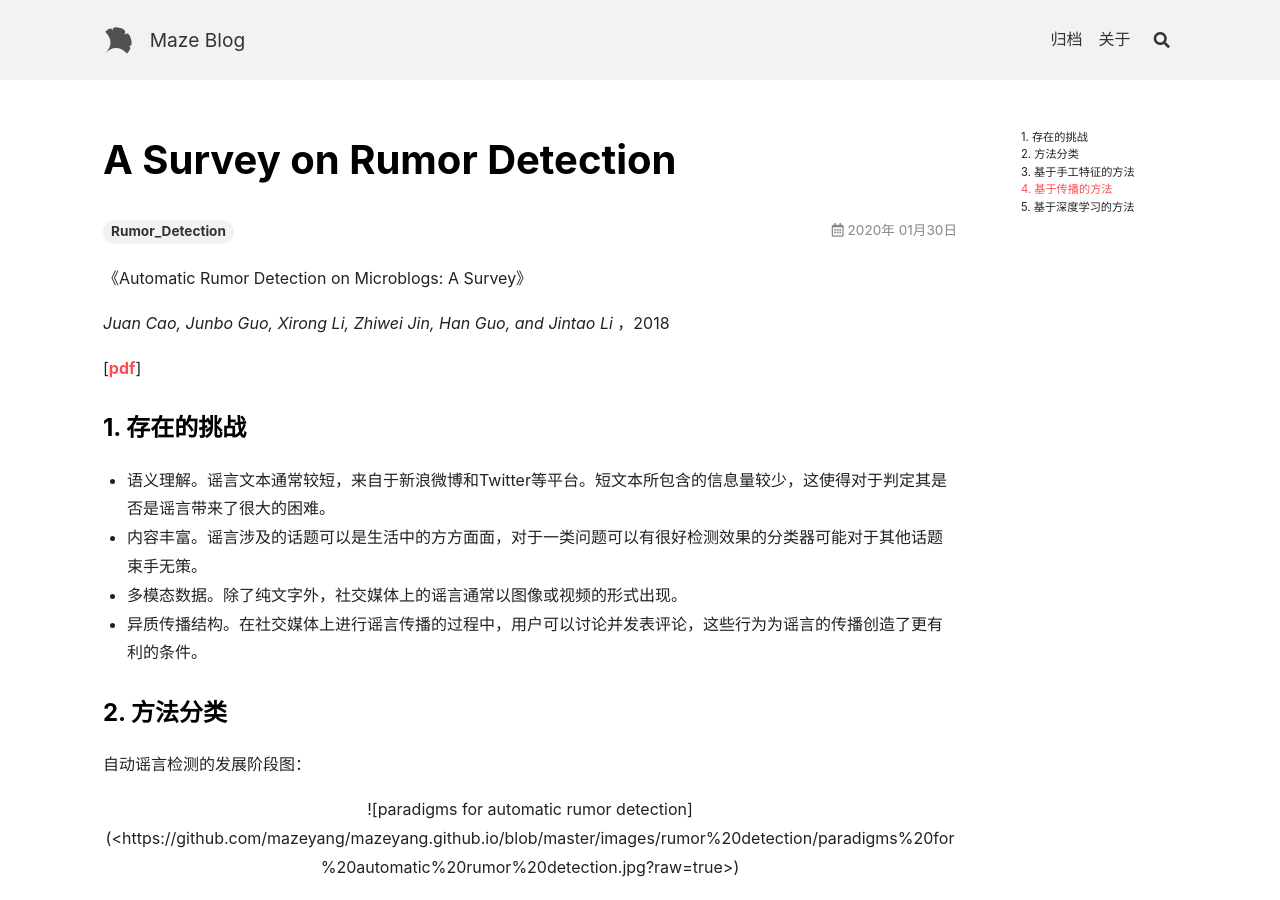
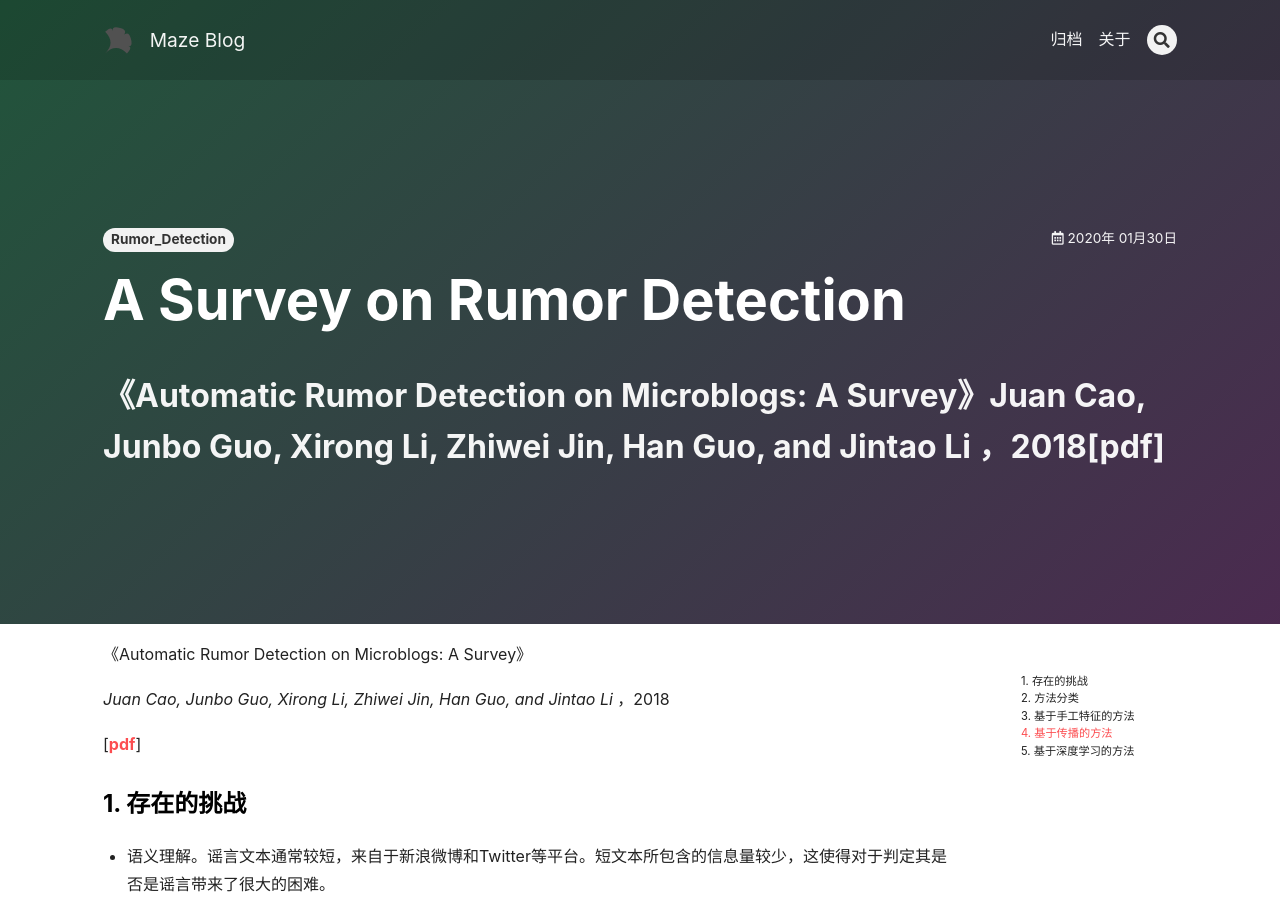
Before and after one commit to mazeyang/mazeyang.github.io, a Jekyll site: the page built from _posts/2020-01-30-a_survey_on_rumor_detection.md, in a window 1280 px wide and 900 px high. Built offline with Jekyll 4.4.1, drawn with Linux system fonts in a browser that asks for light colours; nearby versions of some CDN libraries; some of the changed lines change nothing that is shown.

Commit message:
add page background image

```diff
--- a/_config.yml
+++ b/_config.yml
@@ -87,8 +87,8 @@
 ## => Markdown Enhancements
 ##############################
 ## Mathjax
-mathjax: true
-mathjax_autoNumber: true
+mathjax: false
+mathjax_autoNumber: false
 
 ## Mermaid
 mermaid: false
--- a/_posts/2020-01-30-a_survey_on_rumor_detection.md
+++ b/_posts/2020-01-30-a_survey_on_rumor_detection.md
@@ -1,5 +1,17 @@
 ---
+
+layout: article
 title: A Survey on Rumor Detection
+mode: immersive
+header:
+  theme: dark
+article_header:
+  type: overlay
+  theme: dark
+  background_color: '#203028'
+  background_image:
+    gradient: 'linear-gradient(135deg, rgba(34, 139, 87 , .4), rgba(139, 34, 139, .4))'
+    src: /docs/assets/images/cover3.jpg
 tags: Rumor_Detection
 
 ---
@@ -14,8 +26,11 @@
 
 {:toc}
 
+
+<!--more-->
+
 ### 1. 存在的挑战
-<!--more-->
+
 
 - 语义理解。谣言文本通常较短，来自于新浪微博和Twitter等平台。短文本所包含的信息量较少，这使得对于判定其是否是谣言带来了很大的困难。
 - 内容丰富。谣言涉及的话题可以是生活中的方方面面，对于一类问题可以有很好检测效果的分类器可能对于其他话题束手无策。
```
